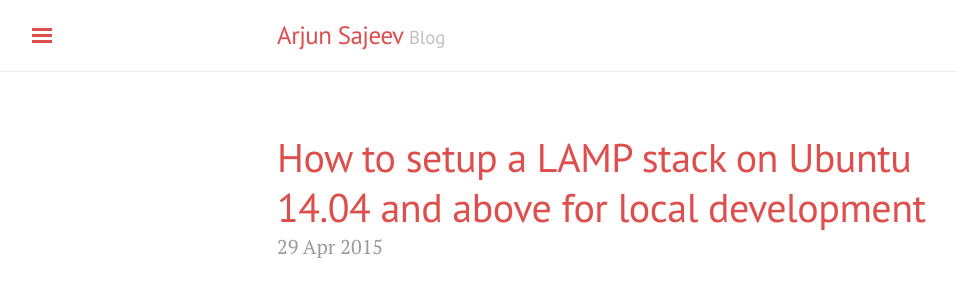
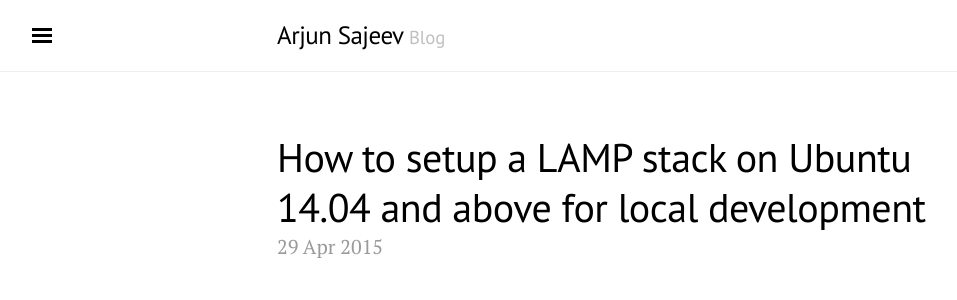
Before and after one commit to ak826843/arjunsajeev.github.io, a Jekyll site: the page built from index.html, in a window 1280 px wide. Shown: the top 300 px of the page, without its empty margins (3-960 px from the left). Built offline with Jekyll 4.4.1, drawn with Linux system fonts in a browser that asks for light colours; nearby versions of some CDN libraries; the list of posts is cut into pages by our own code.

Commit message:
Change color scheme

```diff
--- a/public/css/lanyon.css
+++ b/public/css/lanyon.css
@@ -232,26 +232,26 @@
   width: 1rem;
   height: .75rem;
   content: "";
-  background-image: -webkit-linear-gradient(to bottom, #DD4E4C, #DD4E4C 20%, #fff 20%, #fff 40%, #DD4E4C 40%, #DD4E4C 60%, #fff 60%, #fff 80%, #DD4E4C 80%, #DD4E4C 100%);
-  background-image:    -moz-linear-gradient(to bottom, #DD4E4C, #DD4E4C 20%, #fff 20%, #fff 40%, #DD4E4C 40%, #DD4E4C 60%, #fff 60%, #fff 80%, #DD4E4C 80%, #DD4E4C 100%);
-  background-image:     -ms-linear-gradient(to bottom, #DD4E4C, #DD4E4C 20%, #fff 20%, #fff 40%, #DD4E4C 40%, #DD4E4C 60%, #fff 60%, #fff 80%, #DD4E4C 80%, #DD4E4C 100%);
-  background-image:         linear-gradient(to bottom, #DD4E4C, #DD4E4C 20%, #fff 20%, #fff 40%, #DD4E4C 40%, #DD4E4C 60%, #fff 60%, #fff 80%, #DD4E4C 80%, #DD4E4C 100%);
+  background-image: -webkit-linear-gradient(to bottom, #000, #000 20%, #fff 20%, #fff 40%, #000 40%, #000 60%, #fff 60%, #fff 80%, #000 80%, #000 100%);
+  background-image:    -moz-linear-gradient(to bottom, #000, #000 20%, #fff 20%, #fff 40%, #000 40%, #000 60%, #fff 60%, #fff 80%, #000 80%, #000 100%);
+  background-image:     -ms-linear-gradient(to bottom, #000, #000 20%, #fff 20%, #fff 40%, #000 40%, #000 60%, #fff 60%, #fff 80%, #000 80%, #000 100%);
+  background-image:         linear-gradient(to bottom, #000, #000 20%, #fff 20%, #fff 40%, #000 40%, #000 60%, #fff 60%, #fff 80%, #000 80%, #000 100%);
 }
 
 .sidebar-toggle:active,
 #sidebar-checkbox:focus ~ .sidebar-toggle,
 #sidebar-checkbox:checked ~ .sidebar-toggle {
   color: #fff;
-  background-color: #DD4E4C;
+  background-color: #000;
 }
 
 .sidebar-toggle:active:before,
 #sidebar-checkbox:focus ~ .sidebar-toggle:before,
 #sidebar-checkbox:checked ~ .sidebar-toggle:before {
-  background-image: -webkit-linear-gradient(to bottom, #fff, #fff 20%, #DD4E4C 20%, #DD4E4C 40%, #fff 40%, #fff 60%, #DD4E4C 60%, #DD4E4C 80%, #fff 80%, #fff 100%);
-  background-image:    -moz-linear-gradient(to bottom, #fff, #fff 20%, #DD4E4C 20%, #DD4E4C 40%, #fff 40%, #fff 60%, #DD4E4C 60%, #DD4E4C 80%, #fff 80%, #fff 100%);
-  background-image:     -ms-linear-gradient(to bottom, #fff, #fff 20%, #DD4E4C 20%, #DD4E4C 40%, #fff 40%, #fff 60%, #DD4E4C 60%, #DD4E4C 80%, #fff 80%, #fff 100%);
-  background-image:         linear-gradient(to bottom, #fff, #fff 20%, #DD4E4C 20%, #DD4E4C 40%, #fff 40%, #fff 60%, #DD4E4C 60%, #DD4E4C 80%, #fff 80%, #fff 100%);
+  background-image: -webkit-linear-gradient(to bottom, #fff, #fff 20%, #000 20%, #000 40%, #fff 40%, #fff 60%, #000 60%, #000 80%, #fff 80%, #fff 100%);
+  background-image:    -moz-linear-gradient(to bottom, #fff, #fff 20%, #000 20%, #000 40%, #fff 40%, #fff 60%, #000 60%, #000 80%, #fff 80%, #fff 100%);
+  background-image:     -ms-linear-gradient(to bottom, #fff, #fff 20%, #000 20%, #000 40%, #fff 40%, #fff 60%, #000 60%, #000 80%, #fff 80%, #fff 100%);
+  background-image:         linear-gradient(to bottom, #fff, #fff 20%, #000 20%, #000 40%, #fff 40%, #fff 60%, #000 60%, #000 80%, #fff 80%, #fff 100%);
 }
 
 @media (min-width: 30.1em) {
@@ -321,7 +321,7 @@
 .page-title,
 .post-title,
 .post-title a {
-  color: #DD4E4C;
+  color: #000;
 }
 .page-title,
 .post-title {
@@ -546,12 +546,12 @@
 .theme-orange .sidebar,
 .theme-orange .sidebar-toggle:active,
 .theme-orange #sidebar-checkbox:checked ~ .sidebar-toggle {
-  background-color: #DD4E4C;
+  background-color: #000;
 }
 .theme-orange .container a,
 .theme-orange .sidebar-toggle,
 .theme-orange .related-posts li a:hover {
-  color: #DD4E4C;
+  color: #000;
 }
 
 
```
